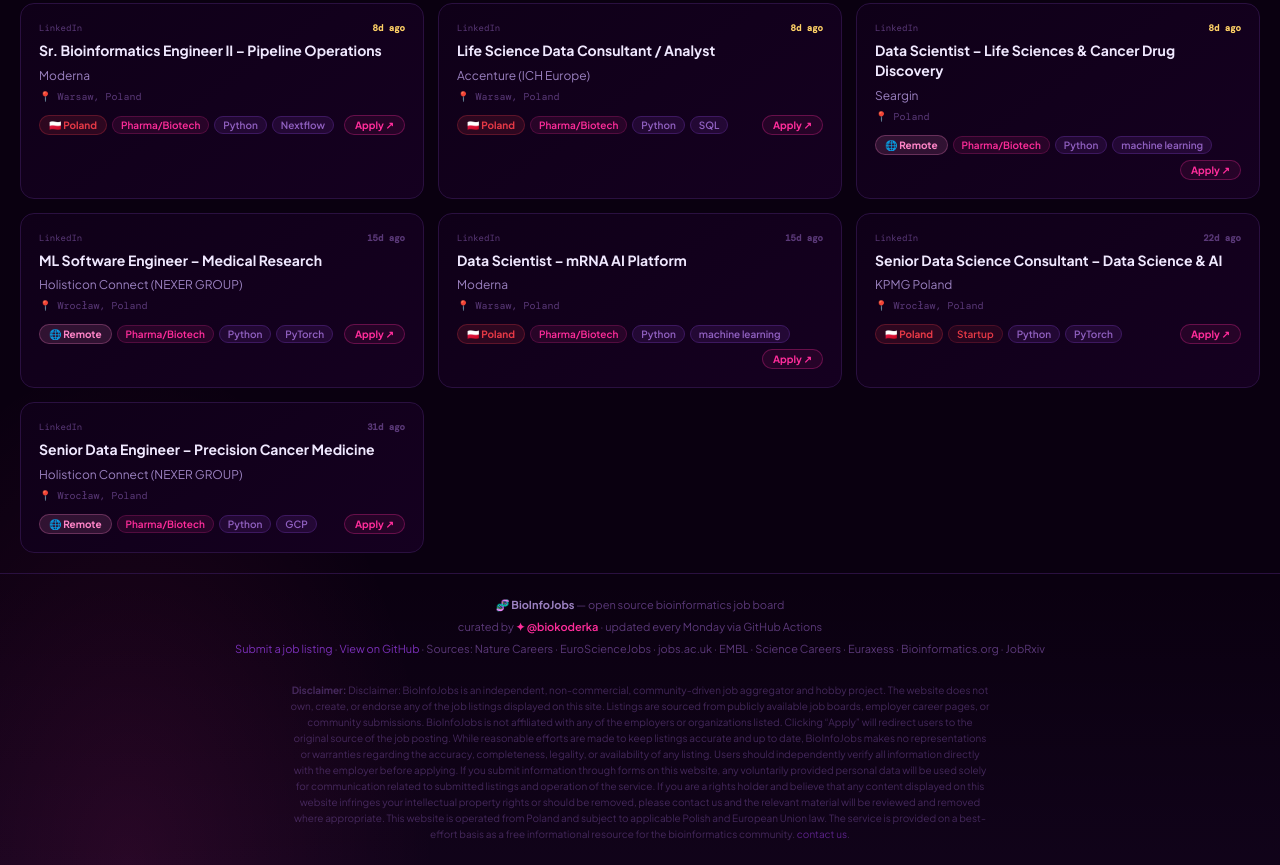
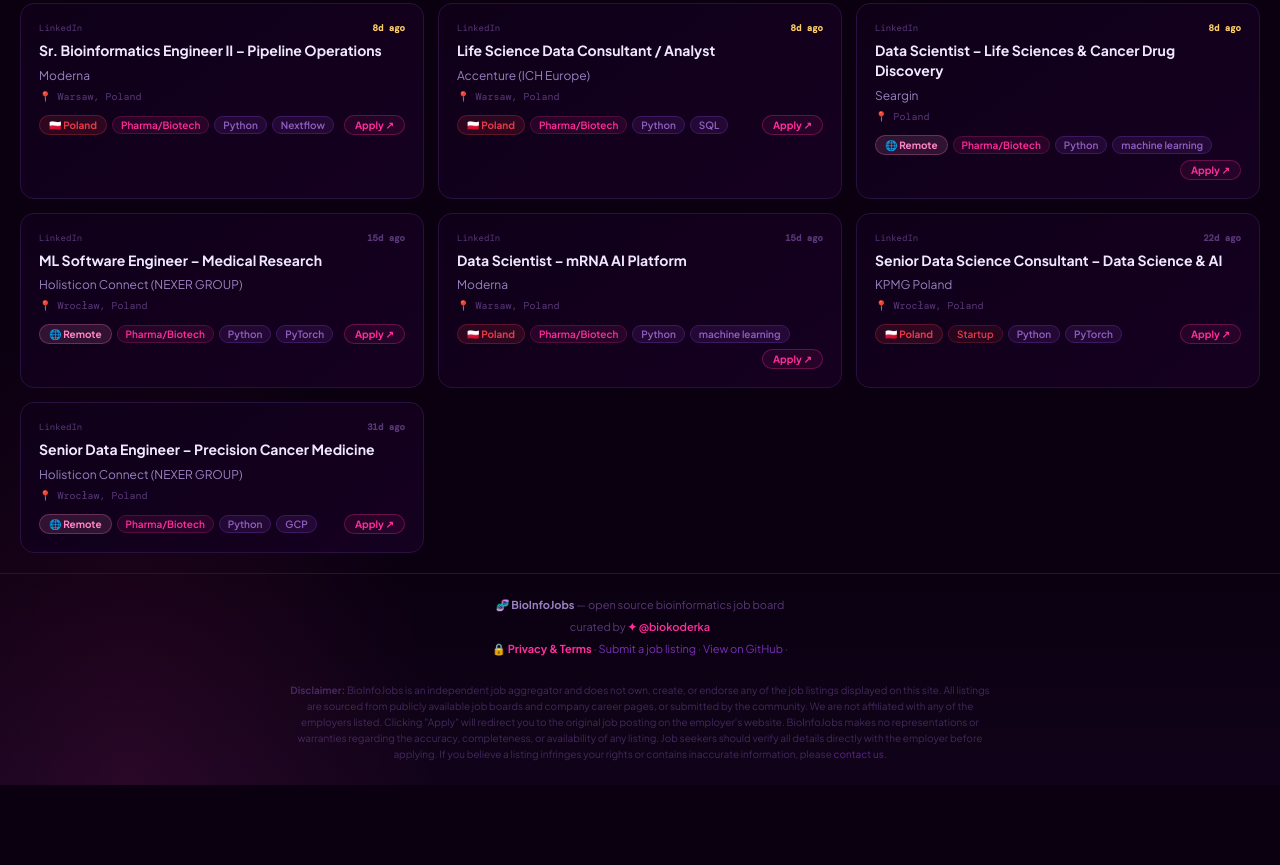
Before and after one commit to biokoderka/bioinfo-jobs, a plain HTML site: page docs/index.html in a window 1280 px wide. Shown: the part 1974-2839 px from the top of the page. After the commit the page ends 2759 px from the top, so only its background shows below. Drawn offline with nearby package versions, Linux system fonts and the light colour scheme.

Commit message:
Update index.html

```diff
--- a/docs/index.html
+++ b/docs/index.html
@@ -280,20 +280,19 @@ body {
 
 <div id="footer">
   🧬 <strong style="color:var(--text-dim)">BioInfoJobs</strong> — open source bioinformatics job board<br>
-  curated by <a class="ig-link" href="https://instagram.com/biokoderka" target="_blank">✦ @biokoderka</a> · updated every Monday via GitHub Actions<br>
+  curated by <a class="ig-link" href="https://instagram.com/biokoderka" target="_blank">✦ @biokoderka</a> <br>
+  <a href="privacy.html" style="color:var(--magenta);font-weight:700">🔒 Privacy &amp; Terms</a> ·
   <a href="submit.html">Submit a job listing</a> ·
   <a href="https://github.com/Biokoderka/bioinfo-jobs" target="_blank">View on GitHub</a> ·
-  Sources: Nature Careers · EuroScienceJobs · jobs.ac.uk · EMBL · Science Careers · Euraxess · Bioinformatics.org · JobRxiv
   <br><br>
   <span style="font-size:10px;color:var(--text-mute);opacity:0.7;max-width:700px;display:inline-block;line-height:1.6;">
     <strong style="color:var(--text-mute)">Disclaimer:</strong>
-    Disclaimer: BioInfoJobs is an independent, non-commercial, community-driven job aggregator and hobby project. The website does not own, create, or endorse any of the job listings displayed on this site. Listings are sourced from publicly available job boards, employer career pages, or community submissions.
-BioInfoJobs is not affiliated with any of the employers or organizations listed. Clicking “Apply” will redirect users to the original source of the job posting.
-While reasonable efforts are made to keep listings accurate and up to date, BioInfoJobs makes no representations or warranties regarding the accuracy, completeness, legality, or availability of any listing. Users should independently verify all information directly with the employer before applying.
-If you submit information through forms on this website, any voluntarily provided personal data will be used solely for communication related to submitted listings and operation of the service.
-If you are a rights holder and believe that any content displayed on this website infringes your intellectual property rights or should be removed, please contact us and the relevant material will be reviewed and removed where appropriate.
-This website is operated from Poland and subject to applicable Polish and European Union law.
-The service is provided on a best-effort basis as a free informational resource for the bioinformatics community.
+    BioInfoJobs is an independent job aggregator and does not own, create, or endorse any of the job listings displayed on this site.
+    All listings are sourced from publicly available job boards and company career pages, or submitted by the community.
+    We are not affiliated with any of the employers listed. Clicking "Apply" will redirect you to the original job posting on the employer's website.
+    BioInfoJobs makes no representations or warranties regarding the accuracy, completeness, or availability of any listing.
+    Job seekers should verify all details directly with the employer before applying.
+    If you believe a listing infringes your rights or contains inaccurate information, please
     <a href="mailto:biokoderka@gmail.com" style="color:var(--violet-dim)">contact us</a>.
   </span>
 </div>
```
